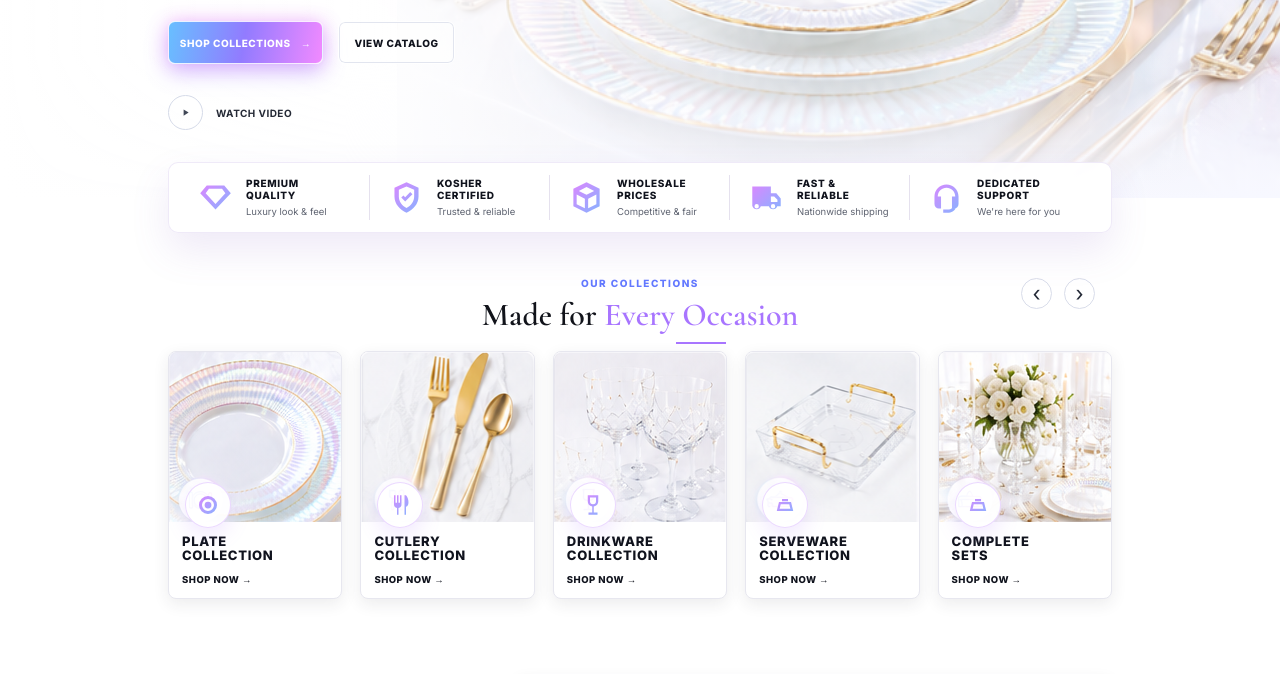
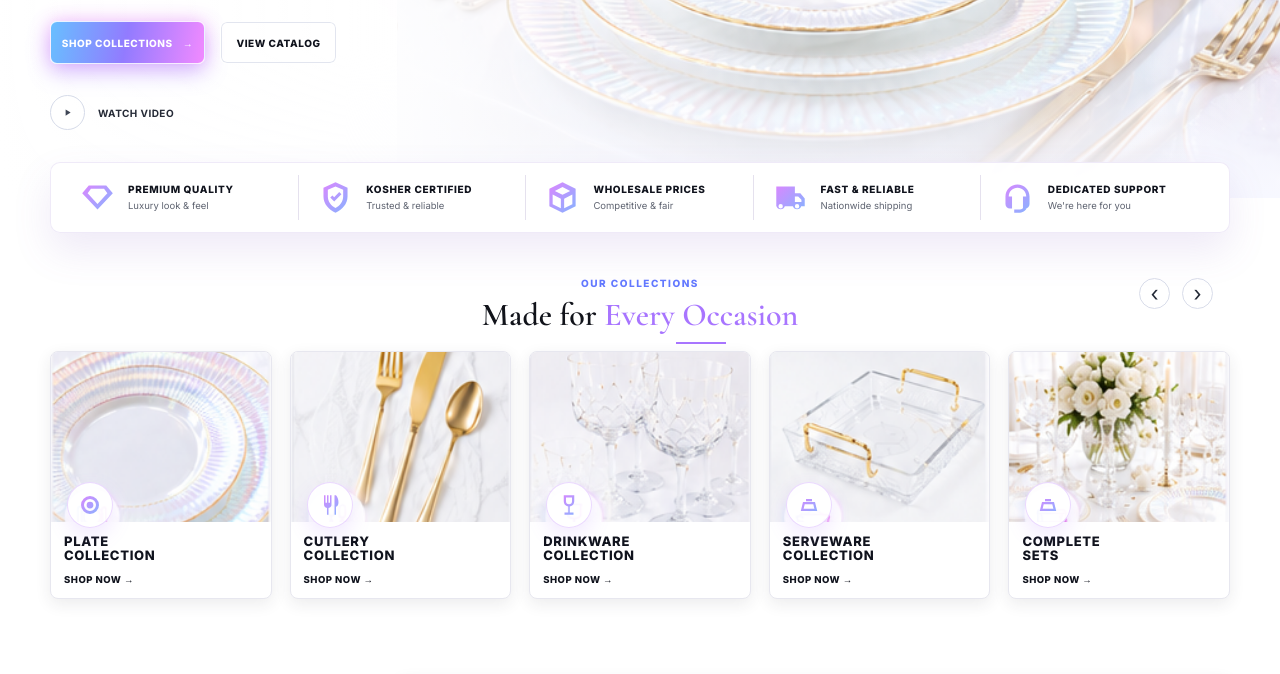
Before and after one commit to Ali220033/blue-sky-homepage, a website: page index.html in a window 1280 px wide. Shown: the part 422-1096 px from the top of the page. Drawn offline with nearby package versions, Linux system fonts and the light colour scheme.

Commit message:
Center homepage layout on desktop

```diff
--- a/styles.css
+++ b/styles.css
@@ -10,7 +10,7 @@
   --surface: #ffffff;
   --wash: #f8f6ff;
   --shadow: 0 18px 38px rgba(131, 91, 190, 0.13);
-  --container: min(944px, calc(100vw - 76px));
+  --container: min(1180px, calc(100vw - 80px));
 }
 
 * {
```
